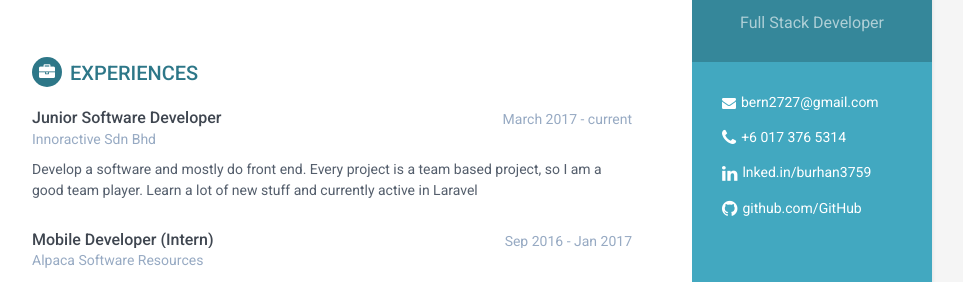
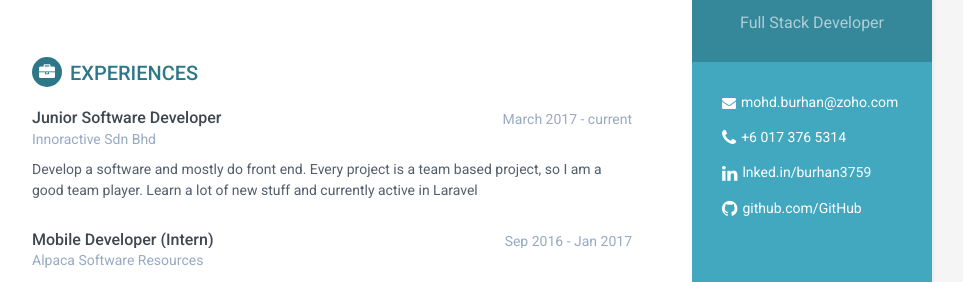
Before and after one commit to burhan3759/resume, a Jekyll site: the page built from index.html, in a window 1280 px wide. Shown: the part 225-507 px from the top of the page, without its empty margins (188-1151 px from the left). Built offline with Jekyll 4.4.1, drawn with Linux system fonts in a browser that asks for light colours.

Commit message:
Update _config.yml
update my email to zoho mail

```diff
--- a/_config.yml
+++ b/_config.yml
@@ -20,7 +20,7 @@ pic: profile.jpg  #place a 100x100 picture inside /assets/images/ folder and pro
 #http://i.picasion.com/resize85/ae82789949292ec78f3ddc4262d12db0.jpg // my photo URL
 
 #sidebar links
-email: bern2727@gmail.com
+email: mohd.burhan@zoho.com
 phone: +6 017 376 5314
 website: blog.webjeda.com #do not add http://
 linkedin: burhan3759
```
